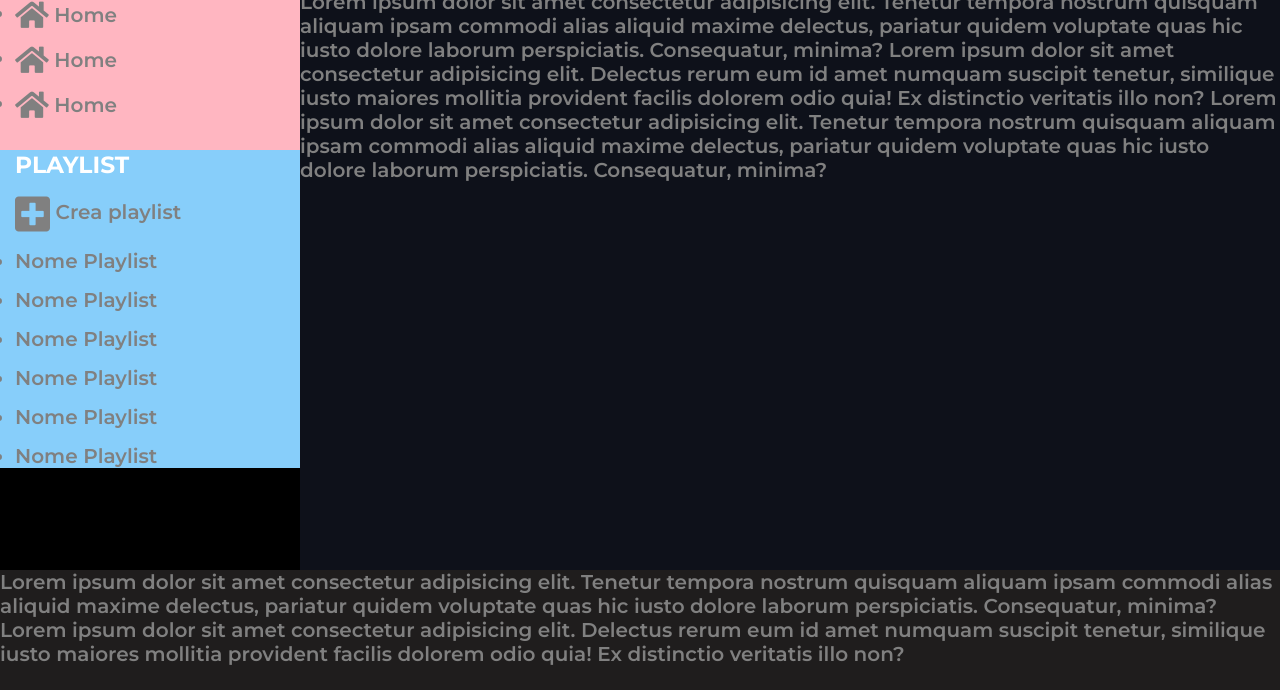
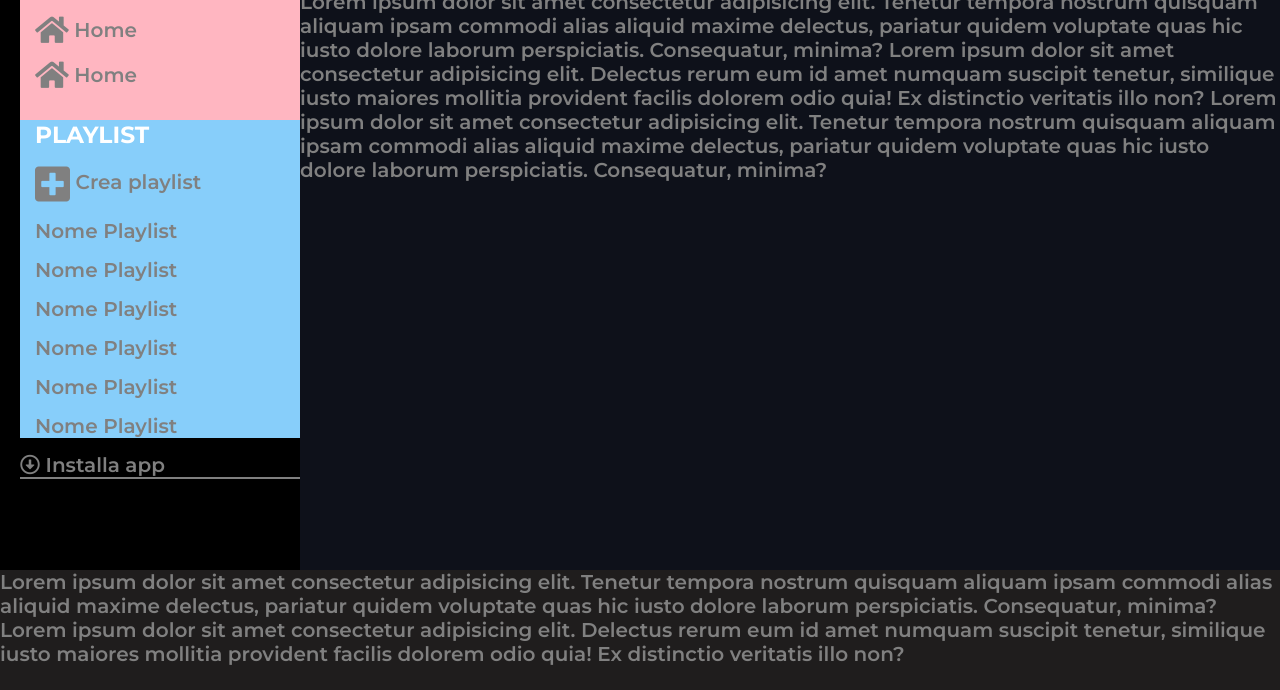
Before and after one commit to radfarelmira/html-css-spotifyweb, a plain HTML site: page index.html in a window 1280 px wide. Shown: the part 110-800 px from the top of the page. Drawn offline with Linux system fonts and the light colour scheme.

Commit message:
main-nav

```diff
--- a/css/style.css
+++ b/css/style.css
@@ -19,7 +19,7 @@ body{
 }
 
 ul{
-    text-decoration: none;
+    list-style-type: none;
 }
 
 /* MAIN */
@@ -35,11 +35,12 @@ main{
     height: 100%;
     background-color: black;
     float: left;
+    padding-left: 20px;
 
 }
 
 .nav-logo{
-    padding: 15px;
+
 
     /* test */
     background-color: lightgreen;
@@ -91,12 +92,20 @@ main{
     vertical-align: middle;
 }
 
-.nav-playlist> *{
-    margin-bottom: 15px;
+.nav-playlist .create-playlist{
+    margin: 15px 0;
 }
 
 .nav-playlist li{
     margin-bottom: 15px;
+}
+
+.install-app::after{
+    content: "";
+    display: block;
+    width: 100%;
+    height: 2px;
+    background-color: gray;
 }
 /* Main content */
 .main-content{
--- a/index.html
+++ b/index.html
@@ -78,7 +78,13 @@
                     </ul>
                 </div>
                 <!-- Nav users -->
-                <div class="nav-users"></div>
+                <div class="nav-users">
+                    <div class="install-app">
+                        <i class="far fa-arrow-alt-circle-down"></i>
+                        Installa app
+                    </div>
+                    <div class="user"></div>
+                </div>
             </div>
 
             <!-- main content -->
```
